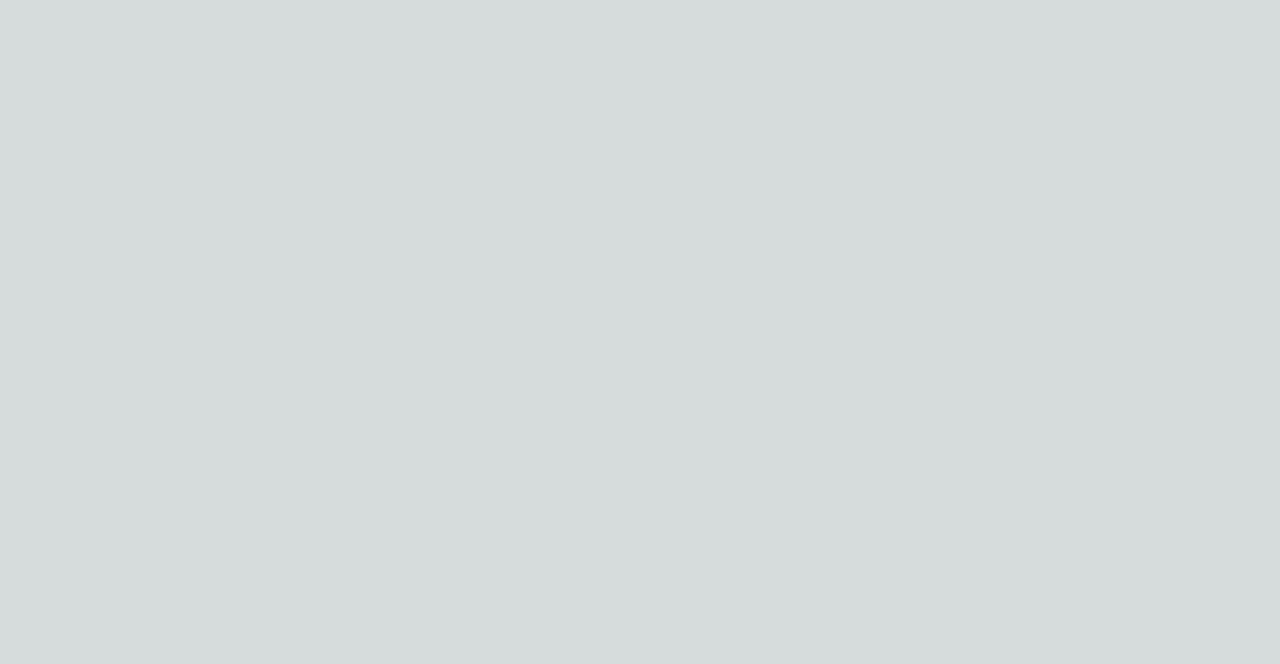
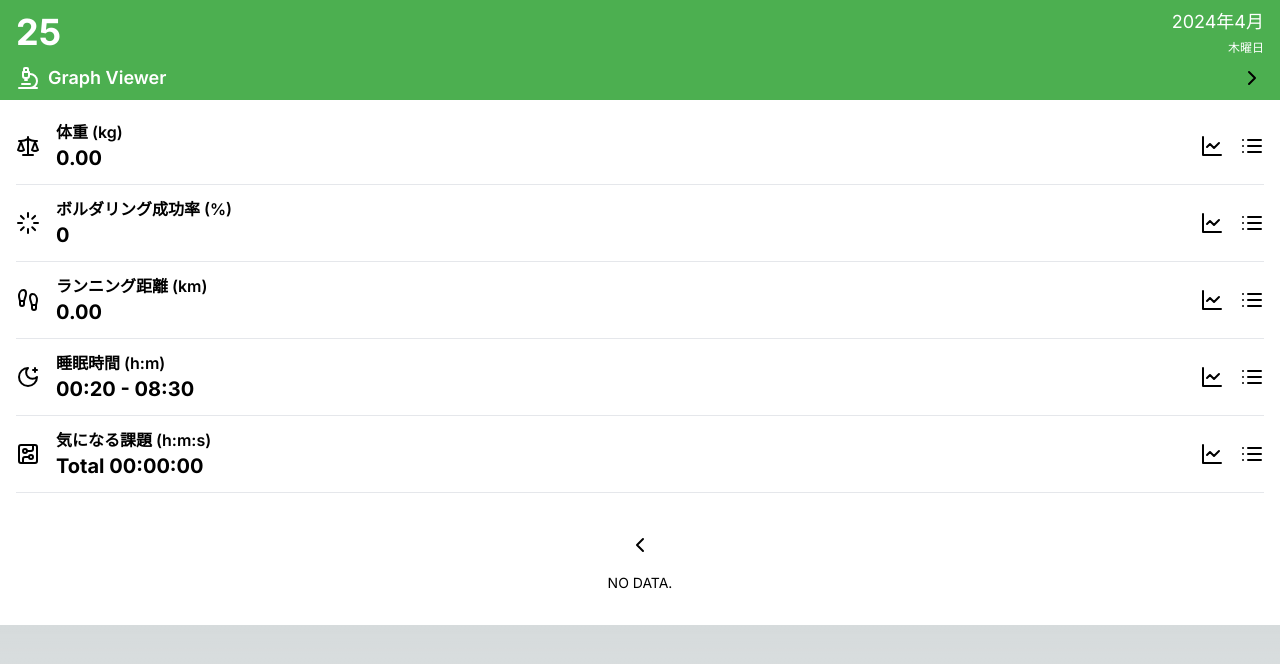
Before and after one commit to koyakoke/bobyHealth, a Next.js app in the folder my-app/: page /pages in a window 1280 px wide. Shown: the top 664 px of the page. Built offline with nearby package versions, Linux system fonts and the light colour scheme.

Commit message:
新しいページ作成

```diff
--- a/my-app/src/app/pages/page.tsx
+++ b/my-app/src/app/pages/page.tsx
@@ -1,23 +1,310 @@
-// import Image from "next/image";
+import { JSX, SVGProps } from "react"
 
-function Second() {
-  return <div></div>;
+/**
+ * v0 by Vercel.
+ * @see https://v0.dev/t/LdxTkuaFrYc
+ * Documentation: https://v0.dev/docs#integrating-generated-code-into-your-nextjs-app
+ */
+export default function Component() {
+  return (
+    <div className="flex flex-col bg-white">
+      <div className="bg-[#4CAF50] px-4 py-2 text-white">
+        <div className="flex items-center justify-between">
+          <h1 className="text-4xl font-bold">25</h1>
+          <div className="space-y-1 text-right">
+            <div className="text-lg">2024年4月</div>
+            <div className="text-xs">木曜日</div>
+          </div>
+        </div>
+        <div className="mt-2 flex items-center justify-between">
+          <h2 className="flex items-center text-lg font-semibold">
+            <MicroscopeIcon className="text-xl" />
+            <span className="ml-2 text-white">Graph Viewer</span>
+          </h2>
+          <ChevronRightIcon className="text-xl text-black" />
+        </div>
+      </div>
+      <div className="px-4 py-2">
+        <div className="flex items-center justify-between border-b py-3">
+          <ScaleIcon className="text-2xl text-black" />
+          <div className="ml-4 flex-1">
+            <div className="font-semibold text-black">体重 (kg)</div>
+            <div className="text-xl font-bold text-black">0.00</div>
+          </div>
+          <LineChartIcon className="text-2xl text-black" />
+          <ListIcon className="ml-4 text-xl text-black" />
+        </div>
+        <div className="flex items-center justify-between border-b py-3">
+          <LoaderIcon className="text-2xl text-black" />
+          <div className="ml-4 flex-1">
+            <div className="font-semibold text-black">ボルダリング成功率 (%)</div>
+            <div className="text-xl font-bold text-black">0</div>
+          </div>
+          <LineChartIcon className="text-2xl text-black" />
+          <ListIcon className="ml-4 text-xl text-black" />
+        </div>
+        <div className="flex items-center justify-between border-b py-3">
+          <FootprintsIcon className="text-2xl text-black" />
+          <div className="ml-4 flex-1">
+            <div className="font-semibold text-black">ランニング距離 (km)</div>
+            <div className="text-xl font-bold text-black">0.00</div>
+          </div>
+          <LineChartIcon className="text-2xl text-black" />
+          <ListIcon className="ml-4 text-xl text-black" />
+        </div>
+        <div className="flex items-center justify-between border-b py-3">
+          <MoonStarIcon className="text-2xl text-black" />
+          <div className="ml-4 flex-1">
+            <div className="font-semibold text-black">睡眠時間 (h:m)</div>
+            <div className="text-xl font-bold text-black">00:20 - 08:30</div>
+          </div>
+          <LineChartIcon className="text-2xl text-black" />
+          <ListIcon className="ml-4 text-xl text-black" />
+        </div>
+        <div className="flex items-center justify-between border-b py-3">
+          <CircuitBoardIcon className="text-2xl text-black" />
+          <div className="ml-4 flex-1">
+            <div className="font-semibold text-black">気になる課題 (h:m:s)</div>
+            <div className="text-xl font-bold text-black">Total 00:00:00</div>
+          </div>
+          <LineChartIcon className="text-2xl text-black" />
+          <ListIcon className="ml-4 text-xl text-black" />
+        </div>
+      </div>
+      <div className="flex flex-col items-center justify-center py-8">
+        <ChevronLeftIcon className="mb-4 text-4xl text-black" />
+        <div className="text-center text-sm text-black">NO DATA.</div>
+      </div>
+    </div>
+  )
 }
 
-export default Second;
+function ChevronLeftIcon(props: JSX.IntrinsicAttributes & SVGProps<SVGSVGElement>) {
+  return (
+    <svg
+      {...props}
+      xmlns="http://www.w3.org/2000/svg"
+      width="24"
+      height="24"
+      viewBox="0 0 24 24"
+      fill="none"
+      stroke="currentColor"
+      strokeWidth="2"
+      strokeLinecap="round"
+      strokeLinejoin="round"
+    >
+      <path d="m15 18-6-6 6-6" />
+    </svg>
+  )
+}
 
 
-// pages/about.tsx
-// import React from 'react';
+function ChevronRightIcon(props: JSX.IntrinsicAttributes & SVGProps<SVGSVGElement>) {
+  return (
+    <svg
+      {...props}
+      xmlns="http://www.w3.org/2000/svg"
+      width="24"
+      height="24"
+      viewBox="0 0 24 24"
+      fill="none"
+      stroke="currentColor"
+      strokeWidth="2"
+      strokeLinecap="round"
+      strokeLinejoin="round"
+    >
+      <path d="m9 18 6-6-6-6" />
+    </svg>
+  )
+}
 
 
-// const AboutPage: React.FC = () => {
-//   return (
-//     <div>
-//       <h1>About Page</h1>
-//       <p>This is the about page.</p>
-//     </div>
-//   );
-// };
+function CircuitBoardIcon(props: JSX.IntrinsicAttributes & SVGProps<SVGSVGElement>) {
+  return (
+    <svg
+      {...props}
+      xmlns="http://www.w3.org/2000/svg"
+      width="24"
+      height="24"
+      viewBox="0 0 24 24"
+      fill="none"
+      stroke="currentColor"
+      strokeWidth="2"
+      strokeLinecap="round"
+      strokeLinejoin="round"
+    >
+      <rect width="18" height="18" x="3" y="3" rx="2" />
+      <path d="M11 9h4a2 2 0 0 0 2-2V3" />
+      <circle cx="9" cy="9" r="2" />
+      <path d="M7 21v-4a2 2 0 0 1 2-2h4" />
+      <circle cx="15" cy="15" r="2" />
+    </svg>
+  )
+}
 
-// export default AboutPage;
+
+function FootprintsIcon(props: JSX.IntrinsicAttributes & SVGProps<SVGSVGElement>) {
+  return (
+    <svg
+      {...props}
+      xmlns="http://www.w3.org/2000/svg"
+      width="24"
+      height="24"
+      viewBox="0 0 24 24"
+      fill="none"
+      stroke="currentColor"
+      strokeWidth="2"
+      strokeLinecap="round"
+      strokeLinejoin="round"
+    >
+      <path d="M4 16v-2.38C4 11.5 2.97 10.5 3 8c.03-2.72 1.49-6 4.5-6C9.37 2 10 3.8 10 5.5c0 3.11-2 5.66-2 8.68V16a2 2 0 1 1-4 0Z" />
+      <path d="M20 20v-2.38c0-2.12 1.03-3.12 1-5.62-.03-2.72-1.49-6-4.5-6C14.63 6 14 7.8 14 9.5c0 3.11 2 5.66 2 8.68V20a2 2 0 1 0 4 0Z" />
+      <path d="M16 17h4" />
+      <path d="M4 13h4" />
+    </svg>
+  )
+}
+
+
+function LineChartIcon(props: JSX.IntrinsicAttributes & SVGProps<SVGSVGElement>) {
+  return (
+    <svg
+      {...props}
+      xmlns="http://www.w3.org/2000/svg"
+      width="24"
+      height="24"
+      viewBox="0 0 24 24"
+      fill="none"
+      stroke="currentColor"
+      strokeWidth="2"
+      strokeLinecap="round"
+      strokeLinejoin="round"
+    >
+      <path d="M3 3v18h18" />
+      <path d="m19 9-5 5-4-4-3 3" />
+    </svg>
+  )
+}
+
+
+function ListIcon(props: JSX.IntrinsicAttributes & SVGProps<SVGSVGElement>) {
+  return (
+    <svg
+      {...props}
+      xmlns="http://www.w3.org/2000/svg"
+      width="24"
+      height="24"
+      viewBox="0 0 24 24"
+      fill="none"
+      stroke="currentColor"
+      strokeWidth="2"
+      strokeLinecap="round"
+      strokeLinejoin="round"
+    >
+      <line x1="8" x2="21" y1="6" y2="6" />
+      <line x1="8" x2="21" y1="12" y2="12" />
+      <line x1="8" x2="21" y1="18" y2="18" />
+      <line x1="3" x2="3.01" y1="6" y2="6" />
+      <line x1="3" x2="3.01" y1="12" y2="12" />
+      <line x1="3" x2="3.01" y1="18" y2="18" />
+    </svg>
+  )
+}
+
+
+function LoaderIcon(props: JSX.IntrinsicAttributes & SVGProps<SVGSVGElement>) {
+  return (
+    <svg
+      {...props}
+      xmlns="http://www.w3.org/2000/svg"
+      width="24"
+      height="24"
+      viewBox="0 0 24 24"
+      fill="none"
+      stroke="currentColor"
+      strokeWidth="2"
+      strokeLinecap="round"
+      strokeLinejoin="round"
+    >
+      <line x1="12" x2="12" y1="2" y2="6" />
+      <line x1="12" x2="12" y1="18" y2="22" />
+      <line x1="4.93" x2="7.76" y1="4.93" y2="7.76" />
+      <line x1="16.24" x2="19.07" y1="16.24" y2="19.07" />
+      <line x1="2" x2="6" y1="12" y2="12" />
+      <line x1="18" x2="22" y1="12" y2="12" />
+      <line x1="4.93" x2="7.76" y1="19.07" y2="16.24" />
+      <line x1="16.24" x2="19.07" y1="7.76" y2="4.93" />
+    </svg>
+  )
+}
+
+
+function MicroscopeIcon(props: JSX.IntrinsicAttributes & SVGProps<SVGSVGElement>) {
+  return (
+    <svg
+      {...props}
+      xmlns="http://www.w3.org/2000/svg"
+      width="24"
+      height="24"
+      viewBox="0 0 24 24"
+      fill="none"
+      stroke="currentColor"
+      strokeWidth="2"
+      strokeLinecap="round"
+      strokeLinejoin="round"
+    >
+      <path d="M6 18h8" />
+      <path d="M3 22h18" />
+      <path d="M14 22a7 7 0 1 0 0-14h-1" />
+      <path d="M9 14h2" />
+      <path d="M9 12a2 2 0 0 1-2-2V6h6v4a2 2 0 0 1-2 2Z" />
+      <path d="M12 6V3a1 1 0 0 0-1-1H9a1 1 0 0 0-1 1v3" />
+    </svg>
+  )
+}
+
+
+function MoonStarIcon(props: JSX.IntrinsicAttributes & SVGProps<SVGSVGElement>) {
+  return (
+    <svg
+      {...props}
+      xmlns="http://www.w3.org/2000/svg"
+      width="24"
+      height="24"
+      viewBox="0 0 24 24"
+      fill="none"
+      stroke="currentColor"
+      strokeWidth="2"
+      strokeLinecap="round"
+      strokeLinejoin="round"
+    >
+      <path d="M12 3a6 6 0 0 0 9 9 9 9 0 1 1-9-9Z" />
+      <path d="M19 3v4" />
+      <path d="M21 5h-4" />
+    </svg>
+  )
+}
+
+
+function ScaleIcon(props: JSX.IntrinsicAttributes & SVGProps<SVGSVGElement>) {
+  return (
+    <svg
+      {...props}
+      xmlns="http://www.w3.org/2000/svg"
+      width="24"
+      height="24"
+      viewBox="0 0 24 24"
+      fill="none"
+      stroke="currentColor"
+      strokeWidth="2"
+      strokeLinecap="round"
+      strokeLinejoin="round"
+    >
+      <path d="m16 16 3-8 3 8c-.87.65-1.92 1-3 1s-2.13-.35-3-1Z" />
+      <path d="m2 16 3-8 3 8c-.87.65-1.92 1-3 1s-2.13-.35-3-1Z" />
+      <path d="M7 21h10" />
+      <path d="M12 3v18" />
+      <path d="M3 7h2c2 0 5-1 7-2 2 1 5 2 7 2h2" />
+    </svg>
+  )
+}
--- a/my-app/src/app/pages/test.html
+++ /dev/null
@@ -1,2 +0,0 @@
-<!DOCTYPE html>
-<div>aaa</div>
```
